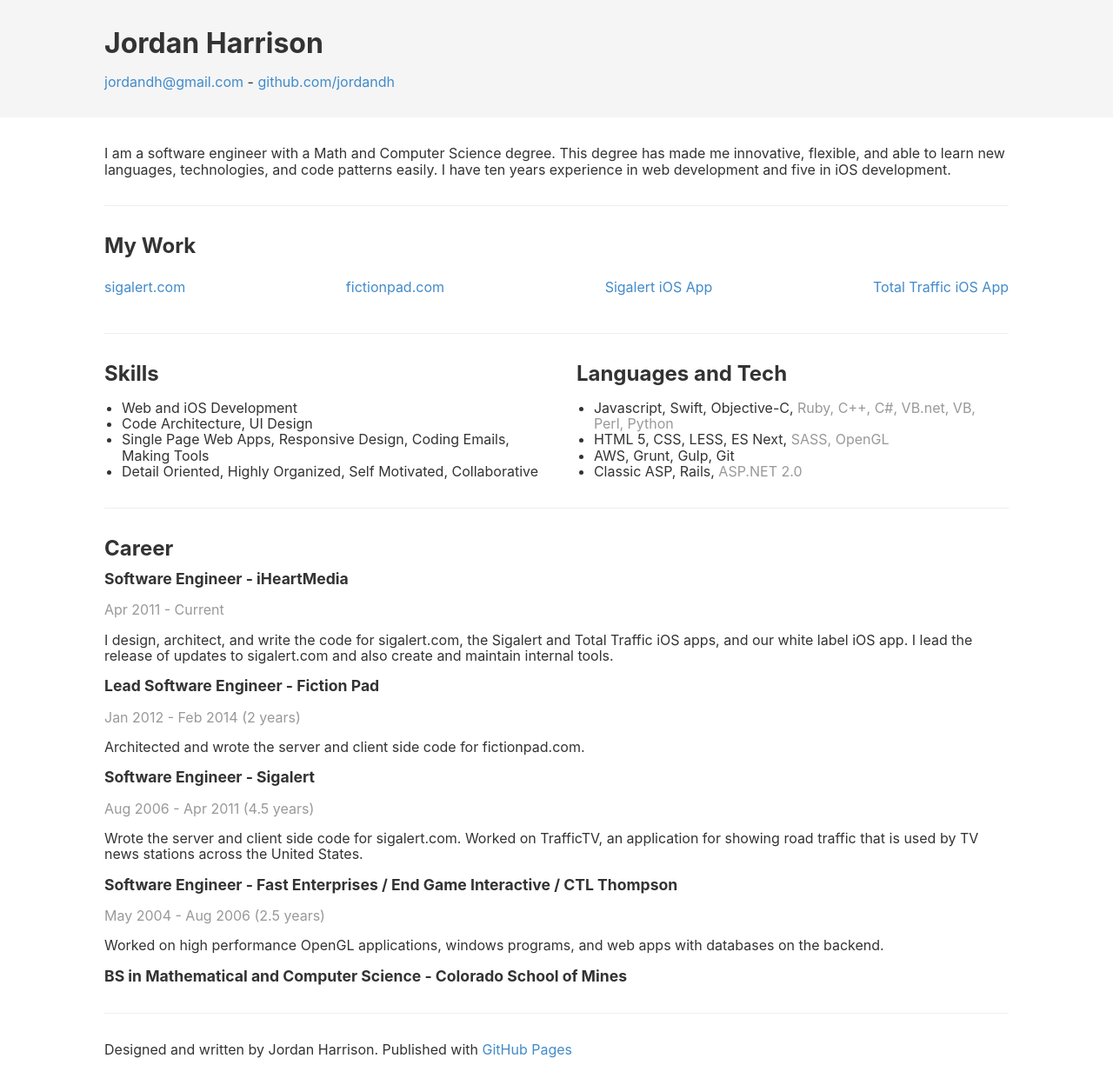
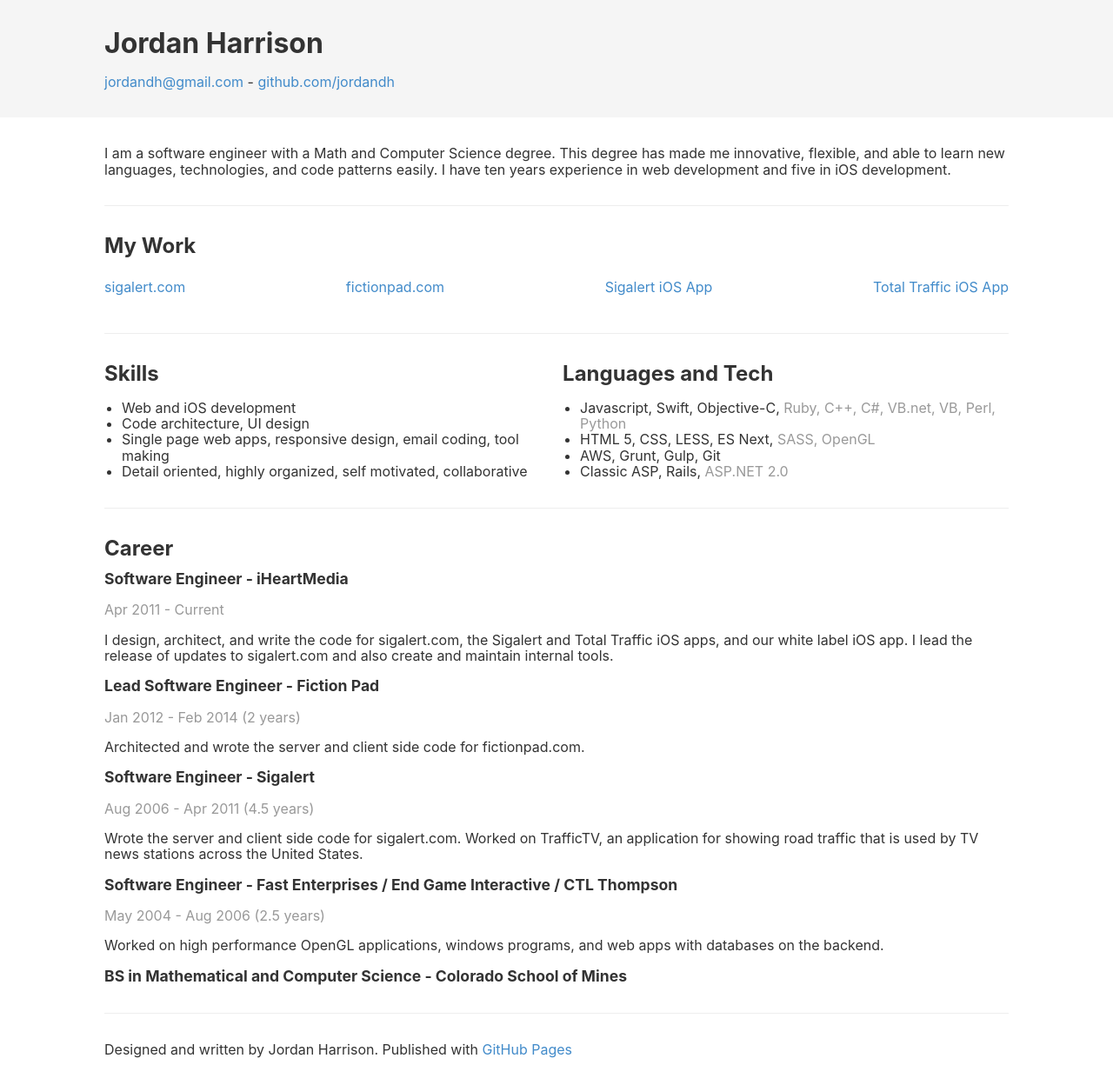
Before and after one commit to jordandh/resume, a Jekyll site: the page built from README.md, in a window 1280 px wide. Shown: the whole page at 87% size. Built offline with Jekyll 4.4.1, drawn with Linux system fonts in a browser that asks for light colours; our own code applies the rules of GitHub Pages for plain Markdown files.

Commit message:
Update default.html

```diff
--- a/_layouts/default.html
+++ b/_layouts/default.html
@@ -54,10 +54,10 @@
         <section>
           <h2>Skills</h2>
           <ul>
-            <li>Web and iOS Development</li>
-            <li>Code Architecture, UI Design</li>
-            <li>Single Page Web Apps, Responsive Design, Coding Emails, Making Tools</li>
-            <li>Detail Oriented, Highly Organized, Self Motivated, Collaborative</li>
+            <li>Web and iOS development</li>
+            <li>Code architecture, UI design</li>
+            <li>Single page web apps, responsive design, email coding, tool making</li>
+            <li>Detail oriented, highly organized, self motivated, collaborative</li>
           </ul>
         </section>
 
```
